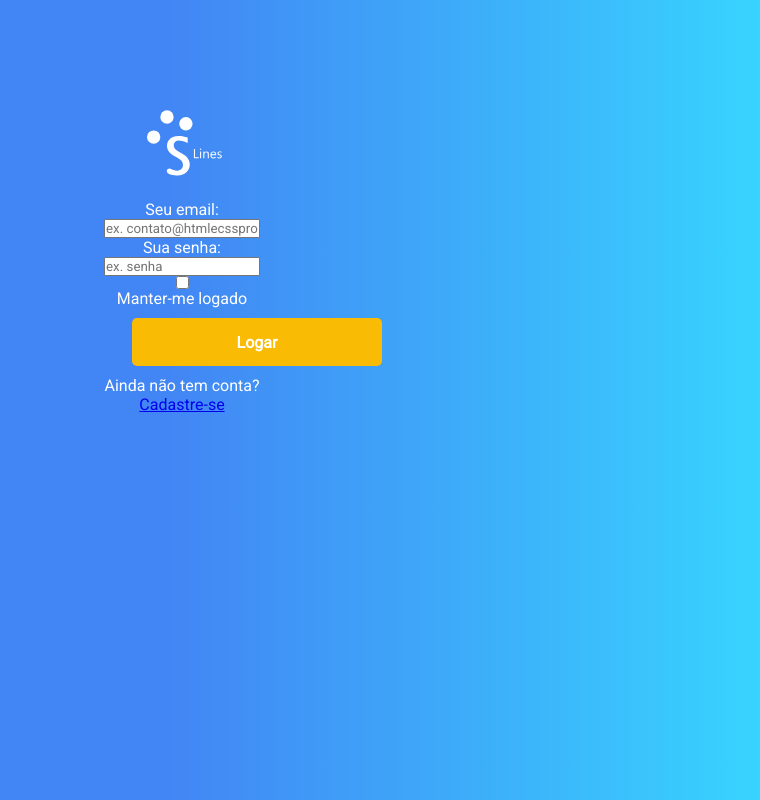
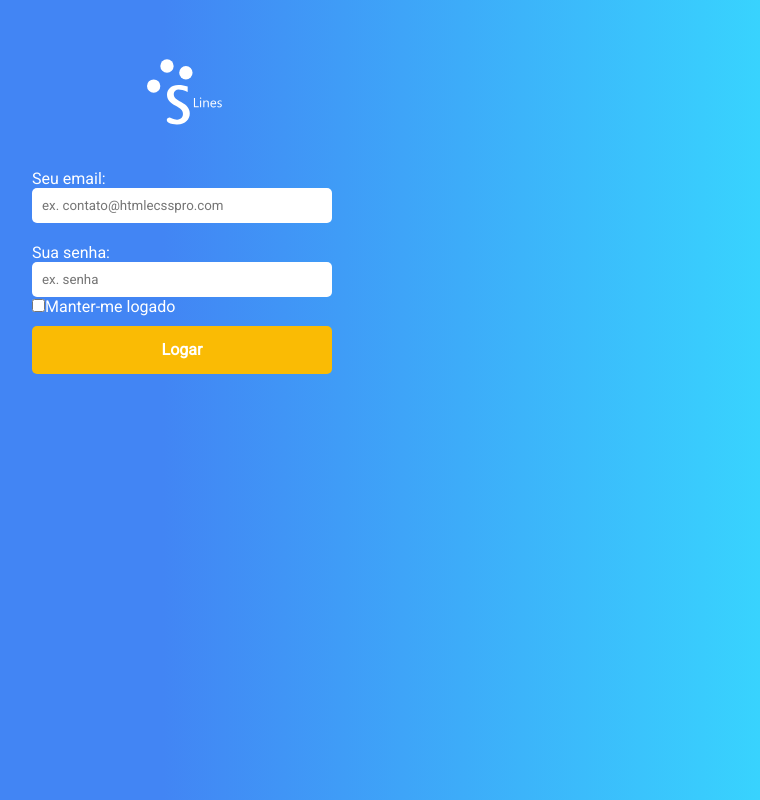
Before and after one commit to SmartLinesPlatform/frontend-attendant, a React (Create React App) app: page / in a window 1280 px wide. Shown: the whole page, without its empty margins (458-1218 px from the left). Built offline with nearby package versions, Linux system fonts and the light colour scheme.

Commit message:
tela de login

```diff
--- a/src/pages/Login/login.tsx
+++ b/src/pages/Login/login.tsx
@@ -8,44 +8,26 @@ import sline from '../../assets/sline.png';
 
 const Login: React.FC = () => {
   return (
-    <div className="logincontainer">
+    <div className="loginContainer" >
+      <img src={logo} alt="smartlines" className="loginlogo" />
 
-      <div className="logincontainer" >
-      <img src={logo} alt="smartlines" className="loginlogo"/>
-        <a className="links" id="paracadastro"></a>
-        <a className="links" id="paralogin"></a>
-
-        <div className="content">
-          <div id="login">
       <form method="post" action="">
-
-              <p>
+        <div className="loginInput">
           <label htmlFor="nome_login">Seu email:</label>
           <input id="nome_login" name="nome_login" type="text" placeholder="ex. contato@htmlecsspro.com" />
-              </p>
+        </div>
 
-              <p>
+        <div className="loginInput">
           <label htmlFor="email_login">Sua senha:</label>
           <input id="email_login" name="email_login" type="password" placeholder="ex. senha" />
-              </p>
+        </div>
 
-              <p>
+        <div className="loginCheckbox">
           <input type="checkbox" name="manterlogado" id="manterlogado" value="" />
           <label htmlFor="manterlogado">Manter-me logado</label>
-              </p>
-
-              <p>
-              <a href="/index"><button type="button" className="btn-1">Logar</button></a>
-              </p>
-
-              <p className="link">
-                Ainda não tem conta?
-              <a href="/cadastro">Cadastre-se</a>
-              </p>
+        </div>
+        <button type="button" className="btnLogin">Logar</button>
       </form>
-          </div>
-        </div>
-      </div>
     </div>
   );
 }
--- a/src/pages/Login/styles.css
+++ b/src/pages/Login/styles.css
@@ -1,4 +1,4 @@
-.logincontainer {
+.loginContainer {
   width: 100%;
   height: 100vh;
   padding-top: 4%;
@@ -8,24 +8,63 @@
   flex-direction: column;
   align-items: center;
 }
+
 .loginlogo {
   width: 90px;
 }
 
-.content{
+.card{
   display: flex;
   flex-direction: column;
   align-items: center;
+  background-color: aliceblue;
+  max-width: 500px;
+  width: 100%;
+  height: 400px;
+  padding: 10px;
 }
 
-#login form {
+.card form {
   display: flex;
   flex-direction: column;
   align-items: center;
+  justify-content: space-around;
+  height: 100%;
 }
 
-#login form p{
+.loginInput{
   display: flex;
   flex-direction: column;
-  align-items: center;
+  align-items: flex-start;
+  margin-top: 20px;
 }
+
+.card label{
+  color: black;
+  margin-bottom: 10px;
+}
+
+.loginInput input{
+  width: 300px;
+  padding: 10px;
+  border-radius: 5px;
+  border: 0px solid black;
+}
+
+.btnLogin {
+  width: 100%;
+  height: 48px;
+  border-radius: 5px;
+  font-size: 16px;
+  font-weight: bold;
+  color: #FFF;
+  border: none;
+  outline: none;
+  cursor: pointer;
+  background: #FABB04;
+  margin-left: 0 !important;
+}
+
+.btnLogin:hover {
+  background: #FFD703;
+}
```
Also changed, not shown: src/routes.tsx (+4 -4 lines). Lines whose indentation alone changed are shown as unchanged.
